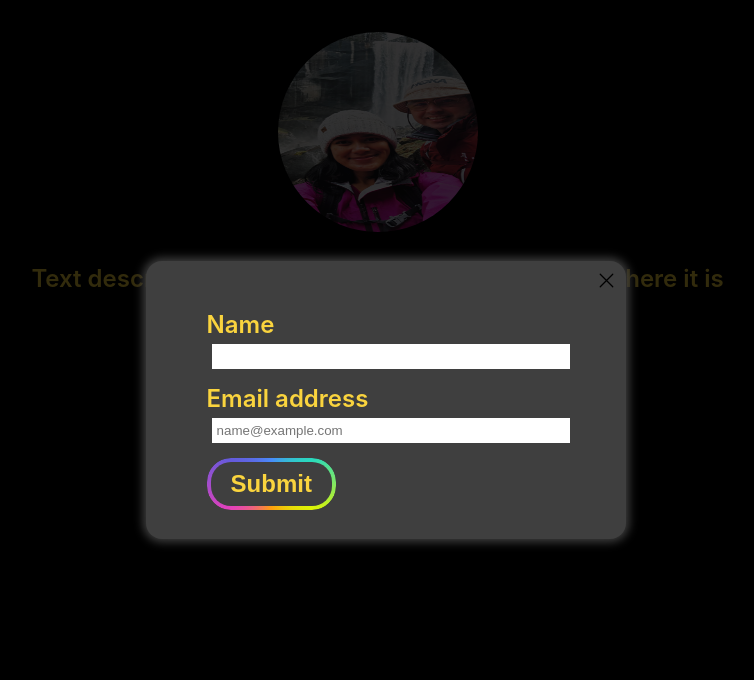
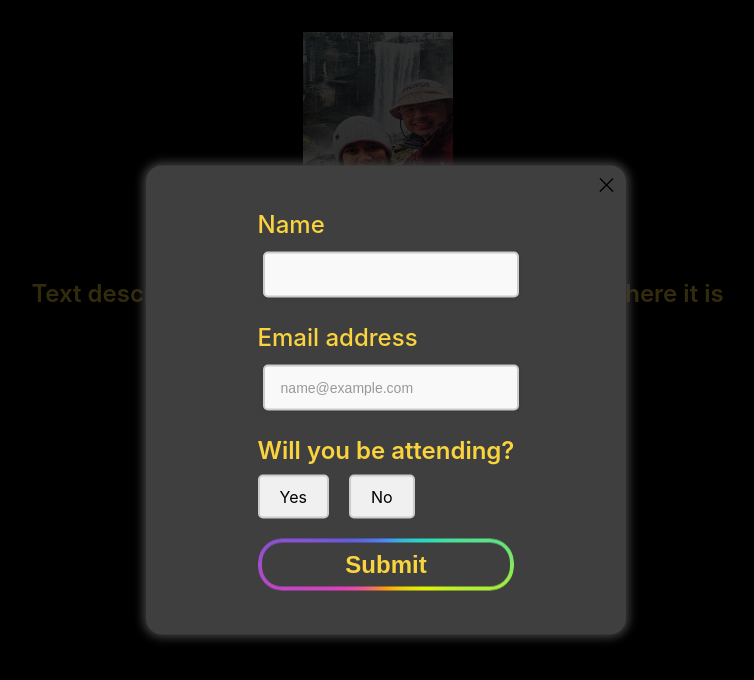
Before and after one commit to DaneS25/RSVP, a React (Create React App) app in the folder rsvp/: page / in a window 1280 px wide. Both pictures are taken after a click on the button "RSVP". Shown: the top 680 px of the page, without its empty margins (254-1008 px from the left). Built offline with nearby package versions, Linux system fonts and the light colour scheme.

Commit message:
radio button for attendance and styles added

```diff
--- a/rsvp/src/Form.js
+++ b/rsvp/src/Form.js
@@ -31,6 +31,17 @@ export const Form = () => {
       </div>
 
       <div className="form-group">
+        <label className='label-text-attendance'>Will you be attending?</label>
+        <div className="form-control-attending">
+          <input className="yesButton" type="radio" id="yes" name="attending" value="Yes" required />
+          <label htmlFor="yes">Yes</label>
+
+          <input className="noButton" type="radio" id="no" name="attending" value="No" required />
+          <label htmlFor="no">No</label>
+        </div>
+      </div>
+
+      <div className="form-group">
         <button className="form-control-submit" type="submit">
           Submit
         </button>
--- a/rsvp/src/index.css
+++ b/rsvp/src/index.css
@@ -58,9 +58,8 @@ margin: 2em auto;
 
 .image-of-us {
   vertical-align: middle;
-  width: 200px;
-  height: 200px;
-  border-radius: 50%;
+  width: 150px;
+  height: 215px;
   display: flex;
   justify-content: center;
   align-items: center;
@@ -151,7 +150,10 @@ margin-right: 17px;
 }
 
 .form-group {
-  padding: 5px;
+  display: flex;
+  flex-direction: column;
+  margin-bottom: 20px;
+  position: relative;
 }
 
 .form-control {
@@ -175,13 +177,101 @@ margin-right: 17px;
   border: 5px;
 }
 
-.label-text-name {
+/* Style for the container */
+.form-control-attending {
+  display: flex;
+  gap: 20px;
+  margin-top: 10px;
+}
+
+/* Hide the default radio buttons */
+input[type="radio"] {
+  display: none;
+}
+
+/* Custom label styles */
+.form-control-attending label {
+  display: flex;
+  align-items: center;
+  cursor: pointer;
+  font-size: 16px;
+  padding: 10px 20px;
+  border: 2px solid #ccc;
+  border-radius: 5px;
+  transition: background-color 0.3s, border-color 0.3s;
+}
+
+/* Yes and No button styles */
+.yesButton + label {
+  background-color: #f0f0f0;
+}
+
+.noButton + label {
+  background-color: #f0f0f0;
+}
+
+/* Highlight the selected button */
+input[type="radio"]:checked + label {
+  background-color: #4caf50;
+  color: white;
+  border-color: #4caf50;
+}
+
+/* Hover effect for the labels */
+.form-control-attending label:hover {
+  background-color: #ddd;
+  border-color: #888;
+}
+
+/* Input field styles for text and email */
+input[type="text"],
+input[type="email"],
+input.form-control-name,
+input.form-control-email {
+  padding: 12px 16px;
+  font-size: 16px;
+  color: #333;
+  background-color: #f9f9f9;
+  border: 2px solid #ccc;
+  border-radius: 5px;
+  transition: border-color 0.3s, box-shadow 0.3s;
+}
+
+/* Placeholder styling */
+input::placeholder {
+  color: #999;
+  opacity: 1;
+  font-size: 14px;
+}
+
+/* Focus state for inputs */
+input:focus {
+  border-color: #4caf50;
+  outline: none;
+  box-shadow: 0 0 5px rgba(76, 175, 80, 0.4);
+}
+
+/* Input hover effect */
+input:hover {
+  border-color: #888;
+}
+
+/* Add slight shadow to inputs */
+input {
+  box-shadow: 0px 1px 4px rgba(0, 0, 0, 0.1);
+}
+
+/* Label styles */
+.label-text-name,
+.label-text-email {
   font-size: 1.5em;
   font-weight: 600;
   color: #fad43e;
+  margin-bottom: 8px;
+  font-weight: 500;
 }
 
-.label-text-email {
+.label-text-attendance {
   font-size: 1.5em;
   font-weight: 600;
   color: #fad43e;
```
